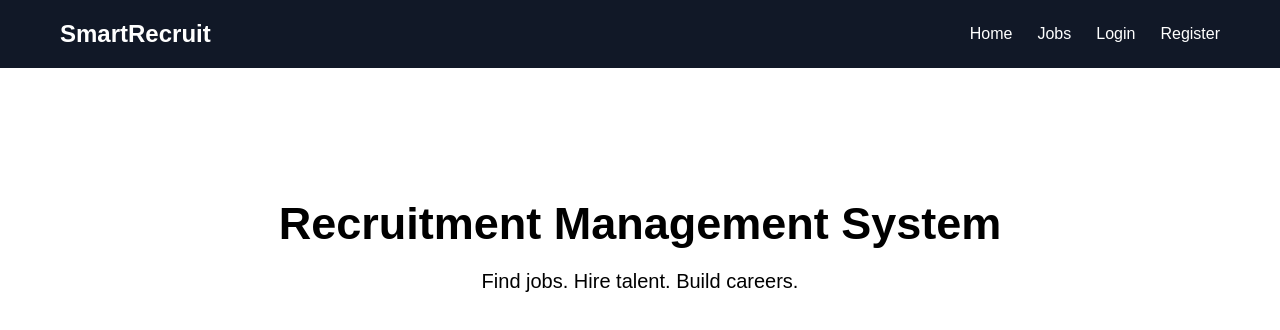
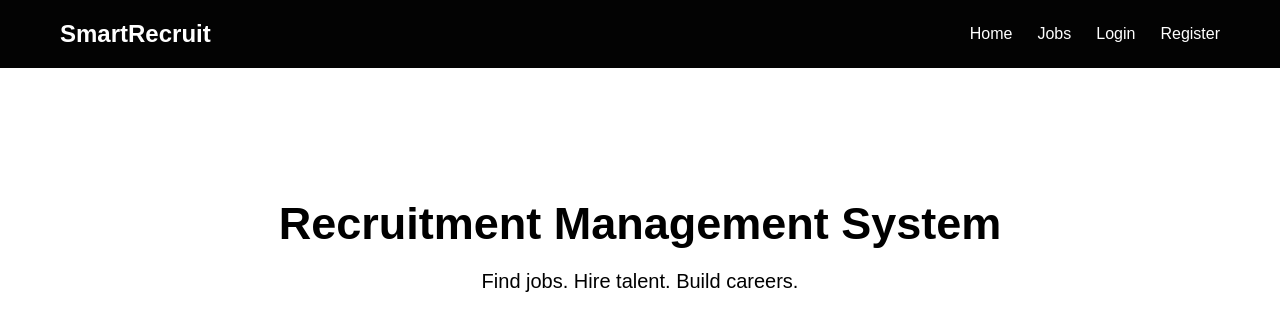
Before and after one commit to muthaiyar2007/Recruitment-Management-System, a React (Vite) app: page / in a window 1280 px wide. Shown: the top 330 px of the page. Built offline with nearby package versions, Linux system fonts and the light colour scheme.

Commit message:
Updated recruitment system

```diff
--- a/src/index.css
+++ b/src/index.css
@@ -8,7 +8,7 @@ nav {
   justify-content: space-between;
   align-items: center;
   padding: 20px 60px;
-  background: #111827;
+  background: #030303;
   color: white;
 }
 
```
